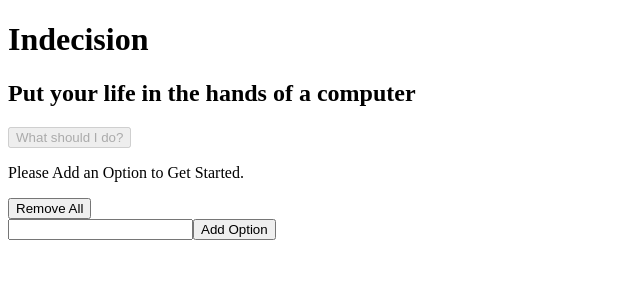
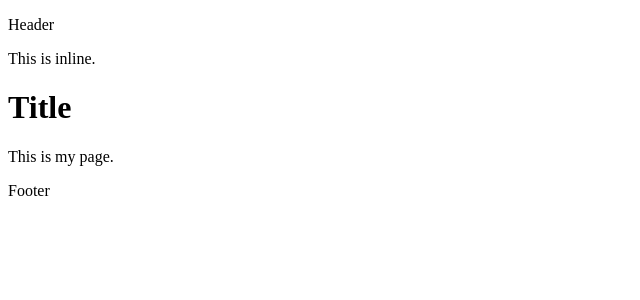
Before and after one commit to ajfleming1/indecision-app, a React app: page / in a window 1280 px wide. Shown: the top 300 px of the page, without its empty margins (0-640 px from the left). Built offline with nearby package versions, Linux system fonts and the light colour scheme.

Commit message:
Chapter 7.2

```diff
--- a/src/app.tsx
+++ b/src/app.tsx
@@ -2,4 +2,19 @@ import React from "react";
 import ReactDOM from "react-dom";
 import IndecisionApp from "./components/IndecisionApp";
 
-ReactDOM.render(<IndecisionApp />, document.getElementById("appRoot"));
+const Layout = (props: { children: React.ReactNode; }) => (
+    <div>
+        <p>Header</p>
+        {props.children}
+        <p>Footer</p>
+    </div>
+);
+
+const Template = (
+    <div>
+        <h1>Title</h1>
+        <p>This is my page.</p>
+    </div>
+);
+
+ReactDOM.render(<Layout><p>This is inline. {Template}</p></Layout>, document.getElementById("appRoot"));
```
